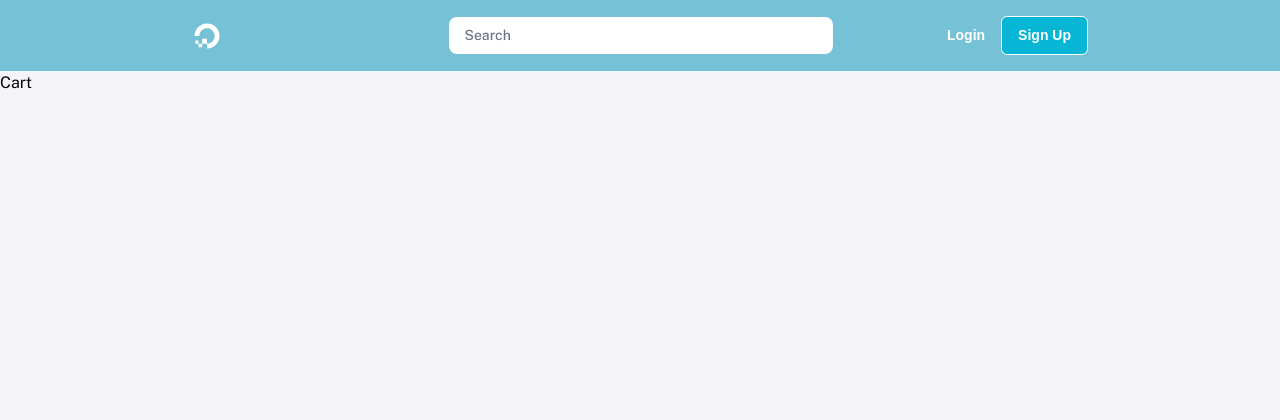
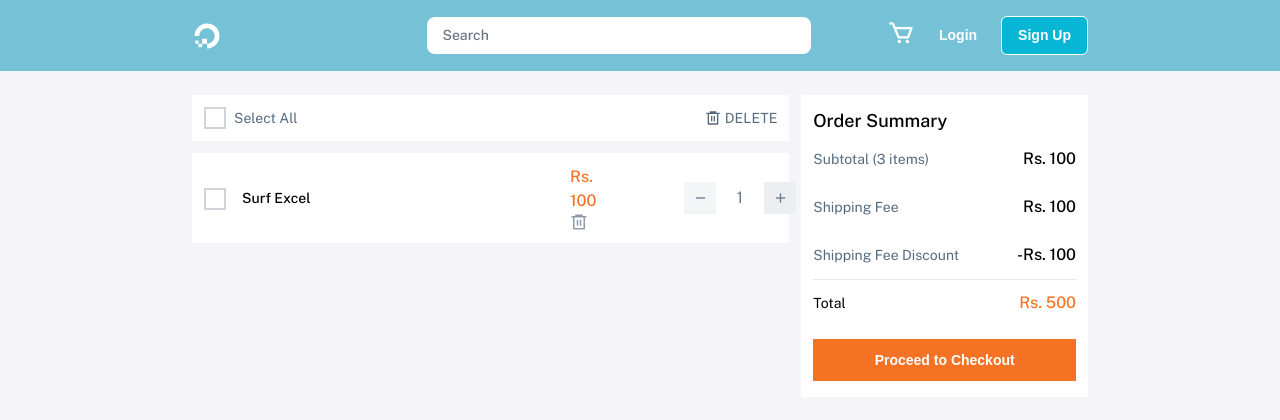
Before and after one commit to Moazam05/mern-e-commerce, a React (Vite) app in the folder client/: page /cart in a window 1280 px wide. Shown: the top 420 px of the page. Built offline with nearby package versions, Linux system fonts and the light colour scheme; a web font is replaced by a local one.

Commit message:
cart page

```diff
--- a/client/src/components/Header/index.tsx
+++ b/client/src/components/Header/index.tsx
@@ -18,11 +18,14 @@ const Header = () => {
             className="w-96 text-gray-200 text-[14px] py-2 px-4 rounded-lg focus:outline-none font-medium ml-32"
             onClick={() => navigate("/search")}
           />
-          <div className="flex items-center">
+          <div className="flex items-center cursor-pointer">
+            <div onClick={() => navigate("/cart")}>
+              <i className="bx bx-cart text-white text-[28px]"></i>
+            </div>
             <Button
               label="Login"
               size="small"
-              className="bg-transparent border-0 text-white font-bold text-[14px] py-2 px-4"
+              className="bg-transparent mx-2 border-0 text-white font-bold text-[14px] py-2 px-4"
             />
             <Button
               label="Sign Up"
--- a/client/src/index.css
+++ b/client/src/index.css
@@ -19,3 +19,7 @@
 body {
   @apply m-0 bg-body font-sans;
 }
+
+.checkbox-custom .p-checkbox .p-checkbox-box {
+  border-radius: 0 !important;
+}
--- a/client/src/views/Cart/index.tsx
+++ b/client/src/views/Cart/index.tsx
@@ -1,5 +1,168 @@
+import { Button } from "primereact/button";
+import { Divider } from "primereact/divider";
+import { useNavigate } from "react-router-dom";
+import { RiDeleteBin6Line } from "react-icons/ri";
+import { Checkbox } from "primereact/checkbox";
+import { useState } from "react";
+import { Knorr } from "../../assets";
+
+const dummyCarts = [
+  {
+    id: 1,
+    name: "Product 1",
+    price: 100,
+    quantity: 1,
+    image: Knorr,
+  },
+];
+
 const Cart = () => {
-  return <div>Cart</div>;
+  const navigate = useNavigate();
+  const [allChecked, setAllChecked] = useState<boolean>(false);
+  const [checkedItems, setCheckedItems] = useState(false);
+  const [quantity, setQuantity] = useState(1);
+
+  return (
+    <div className="container">
+      {dummyCarts.length === 0 ? (
+        <div className="flex items-center justify-center my-40">
+          <div className="flex items-center justify-center flex-col">
+            <div className="text-gray">There are no items in this cart</div>
+            <div className="my-5">
+              <Button
+                label="Continue Shopping"
+                className="bg-transparent text-cyan rounded-none border-cyan focus:shadow-none hover:bg-cyan-50 hover:text-cyan font-medium"
+                onClick={() => navigate("/")}
+              />
+            </div>
+          </div>
+        </div>
+      ) : (
+        <div className="my-6">
+          <div className="flex gap-3">
+            <div className="w-2/3">
+              <div className="bg-white p-3 rounded-none">
+                <div className="flex items-center justify-between text-[14px]">
+                  <div className="text-gray-200 flex items-center gap-2">
+                    <div className="checkbox-custom">
+                      <Checkbox
+                        onChange={(e) => setAllChecked(e.checked)}
+                        checked={allChecked}
+                      ></Checkbox>
+                    </div>
+                    Select All
+                  </div>
+                  <div className="text-gray-200 flex items-center gap-1 cursor-pointer">
+                    <RiDeleteBin6Line className="text-[16px]" />
+                    <div>DELETE</div>
+                  </div>
+                </div>
+              </div>
+
+              <div className="bg-white p-3 my-3">
+                <div className="flex items-center gap-2">
+                  <div className="checkbox-custom">
+                    <Checkbox
+                      onChange={(e) => setCheckedItems(e.checked)}
+                      checked={checkedItems}
+                    ></Checkbox>
+                  </div>
+                  <div className="w-28">
+                    <img src={Knorr} alt="item" />
+                  </div>
+                  <div className="text-[14px] font-medium min-w-80">
+                    Surf Excel
+                  </div>
+                  <div className="mr-20">
+                    <div className="text-[16px] font-medium text-orange">
+                      Rs. 100
+                    </div>
+                    <div className="text-gray-100 text-[18px] cursor-pointer">
+                      <RiDeleteBin6Line />
+                    </div>
+                  </div>
+                  <div className="flex items-center gap-5">
+                    <Button
+                      className={`flex items-center justify-center border-none text-gray p-2 rounded-none focus:shadow-none ${
+                        quantity === 1
+                          ? "bg-[#f4f5f7] cursor-not-allowed"
+                          : "bg-gray-500 cursor-pointer"
+                      } `}
+                      onClick={() => {
+                        if (quantity > 1) {
+                          setQuantity(quantity - 1);
+                        }
+                      }}
+                    >
+                      <i className="bx bx-minus"></i>
+                    </Button>
+
+                    <div className="w-2 text-gray">{quantity}</div>
+                    <Button
+                      className="flex items-center justify-center border-none cursor-pointer text-gray bg-gray-500 p-2 focus:shadow-none rounded-none"
+                      onClick={() => setQuantity(quantity + 1)}
+                    >
+                      <i className="bx bx-plus"></i>
+                    </Button>
+                  </div>{" "}
+                </div>
+              </div>
+            </div>
+            <div className="w-1/3">
+              <div className="bg-white p-3 rounded-none">
+                <div className="flex justify-between flex-col">
+                  <div className="text-lg font-medium">Order Summary</div>
+                  <div className="my-3">
+                    <div className="flex items-center justify-between">
+                      <span className="text-gray-200 text-[14px]">
+                        Subtotal (3 items)
+                      </span>
+                      <span className=" font-medium">Rs. 100</span>
+                    </div>
+                  </div>
+
+                  <div className="my-3">
+                    <div className="flex items-center justify-between">
+                      <span className="text-gray-200 text-[14px]">
+                        Shipping Fee
+                      </span>
+                      <span className=" font-medium">Rs. 100</span>
+                    </div>
+                  </div>
+
+                  <div className="my-3">
+                    <div className="flex items-center justify-between">
+                      <span className="text-gray-200 text-[14px]">
+                        Shipping Fee Discount
+                      </span>
+                      <span className=" font-medium">-Rs. 100</span>
+                    </div>
+                  </div>
+
+                  <Divider className="my-0" />
+
+                  <div className="my-3">
+                    <div className="flex items-center justify-between">
+                      <span className="text-[14px]">Total</span>
+                      <span className="font-medium text-orange">Rs. 500</span>
+                    </div>
+                  </div>
+                </div>
+                <div className="mt-3 mb-1">
+                  <Button
+                    label="Proceed to Checkout"
+                    className="bg-orange text-white font-medium w-full border-none rounded-none focus:shadow-none"
+                    // onClick={() => navigate("/checkout")}
+                    size="small"
+                  />
+                </div>
+              </div>
+            </div>
+          </div>
+        </div>
+      )}
+    </div>
+  );
 };
 
 export default Cart;
--- a/client/src/views/Home/index.tsx
+++ b/client/src/views/Home/index.tsx
@@ -52,7 +52,7 @@ const Home = () => {
                 <div
                   className="w-44 hover:shadow-sidebar p-2 cursor-pointer"
                   key={product?.id}
-                  onClick={() => navigate(`/product/${product?.id}`)}
+                  onClick={() => navigate(`/product/${product?.name}`)}
                 >
                   <img src={product?.image} alt="brand" />
                   <div className="text-[14px]">{product?.name}</div>
--- a/client/src/views/Products/components/SingleProduct.tsx
+++ b/client/src/views/Products/components/SingleProduct.tsx
@@ -3,8 +3,11 @@ import { Surf } from "../../../assets";
 import { useState } from "react";
 import { Button } from "primereact/button";
 import { BsCash } from "react-icons/bs";
+import { useNavigate } from "react-router-dom";
 
 const SingleProduct = () => {
+  const navigate = useNavigate();
+
   const [quantity, setQuantity] = useState(1);
 
   return (
@@ -60,8 +63,9 @@ const SingleProduct = () => {
                   <Button
                     label="Add to Cart"
                     className="w-full bg-orange text-white rounded-none border-none
-                    focus:shadow-none                    "
+                    focus:shadow-none cursor-pointer"
                     size="small"
+                    onClick={() => navigate("/cart")}
                   />
                 </div>
               </div>
--- a/client/tailwind.config.js
+++ b/client/tailwind.config.js
@@ -34,6 +34,7 @@ export default {
       "purple-100": "#E7E7FF",
       orange: "#f57224",
       cyan: "#06b6d4",
+      "cyan-50": "rgba(7, 182, 213, 0.15)",
     },
     fontFamily: {
       sans: ["Public Sans", "sans-serif"],
```
